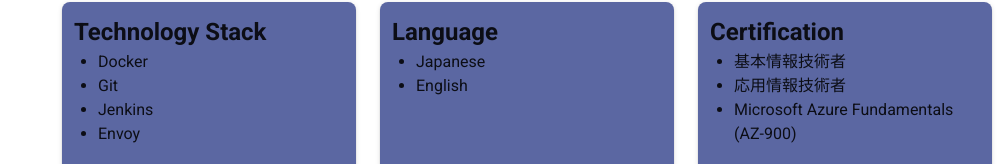
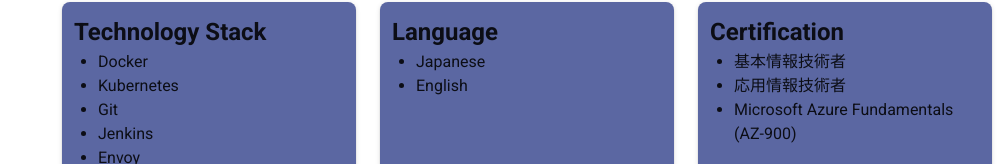
Before and after one commit to ars1208/ars1208.github.io, a Vue app: page / in a window 1280 px wide. Shown: the part 2782-2946 px from the top of the page, without its empty margins (276-1280 px from the left). Built offline with nearby package versions, Linux system fonts and the light colour scheme.

Commit message:
技術スタックを追加

```diff
--- a/src/views/Skills.vue
+++ b/src/views/Skills.vue
@@ -40,6 +40,7 @@
             <h2>Technology Stack</h2>
             <ul>
               <li>Docker</li>
+              <li>Kubernetes</li>
               <li>Git</li>
               <li>Jenkins</li>
               <li>Envoy</li>
```
